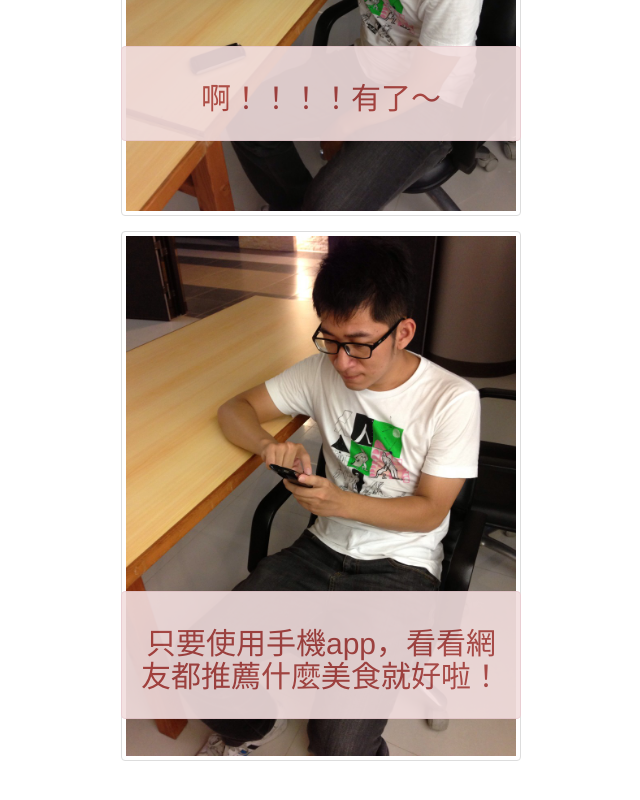
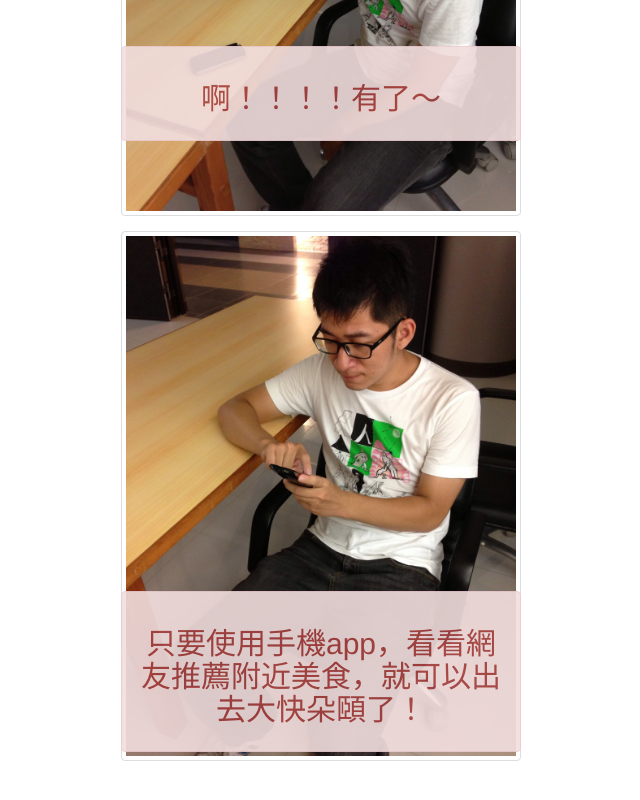
Before and after one commit to eva0919/enrollformobileclass, a plain HTML site: page index.html in a window 1280 px wide. Shown: the part 1533-2333 px from the top of the page, without its empty margins (319-959 px from the left). Drawn offline with nearby package versions, Linux system fonts and the light colour scheme.

Commit message:
alter text

```diff
--- a/index.html
+++ b/index.html
@@ -60,7 +60,7 @@
 		</div>
 		<div>
 			<img src="562318079856.jpg" class="img-thumbnail" />
-			<div class='text alert alert-danger'><h2>只要使用手機app，看看網友都推薦什麼美食就好啦！</h2></div>
+			<div class='text alert alert-danger'><h2>只要使用手機app，看看網友推薦附近美食，就可以出去大快朵頤了！</h2></div>
 		</div>
 
 	</div>
```
